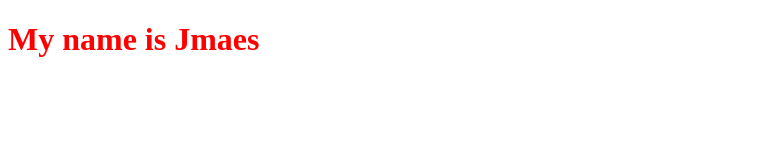
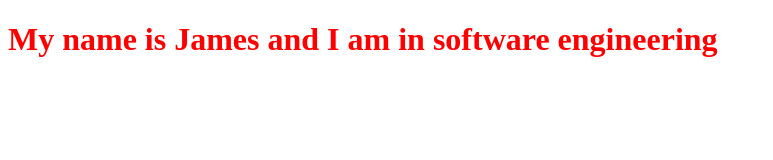
Before and after one commit to dabz99/git_learning, a plain HTML site: page index.html in a window 1280 px wide. Shown: the whole page, without its empty margins (0-773 px from the left). Drawn offline with Linux system fonts and the light colour scheme.

Commit message:
I made some changes to the js file

```diff
--- a/index.html
+++ b/index.html
@@ -7,6 +7,6 @@
     <link rel="stylesheet" href="style.css">
 </head>
 <body>
-    <h1>My name is Jmaes </h1>
+    <h1>My name is James and I am in software engineering</h1>
 </body>
 </html>
--- a/sandbox.js
+++ b/sandbox.js
@@ -0,0 +1 @@
+let first_name = 'James';
```
